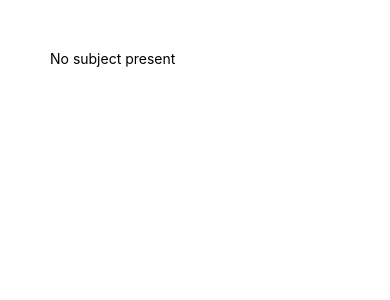
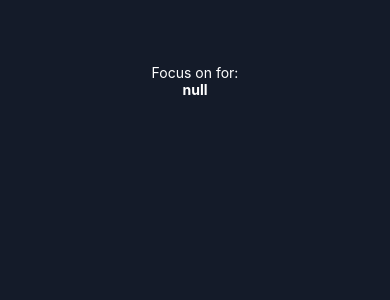
Before and after one commit to Rahul16086/focusTimeApp, a React Native app: screen / in a window 390 px wide. Shown: the top 300 px of the page. Built offline with nearby package versions, Linux system fonts and the light colour scheme.

Commit message:
Added some components, features and optimised utils

```diff
--- a/App.js
+++ b/App.js
@@ -8,22 +8,26 @@
 
 import type {Node} from 'react';
 import React, {useState} from 'react';
-import {StyleSheet, Text, View} from 'react-native';
+import {Platform, StyleSheet, View} from 'react-native';
+import Focus from './src/features/focus/Focus';
+import Timer from './src/features/timer/Timer';
+import {spacing} from './src/utils/sizes';
 
 const styles = StyleSheet.create({
   container: {
     flex: 1,
-    padding: 50,
+    backgroundColor: '#141B29',
+    paddingTop: Platform.OS === 'android' ? spacing.md : spacing.lg,
   },
 });
 const App: () => Node = () => {
-  const [focusSubject, setFocusSubject] = useState(null);
+  const [focusSubject, setFocusSubject] = useState('null');
   return (
     <View style={styles.container}>
       {focusSubject ? (
-        <Text>Hey subject present</Text>
+        <Timer focusSubject={focusSubject} />
       ) : (
-        <Text>No subject present</Text>
+        <Focus addSubject={setFocusSubject} />
       )}
     </View>
   );
--- a/package.json
+++ b/package.json
@@ -11,7 +11,8 @@
   },
   "dependencies": {
     "react": "17.0.2",
-    "react-native": "0.67.2"
+    "react-native": "0.67.2",
+    "react-native-paper": "^4.11.2"
   },
   "devDependencies": {
     "@babel/core": "^7.12.9",
--- /dev/null
+++ b/src/components/ButtonRounded.js
@@ -0,0 +1,27 @@
+import React from 'react';
+import {StyleSheet, Text, TouchableOpacity} from 'react-native';
+
+const ButtonRounded = ({style = {}, textStyle = {}, size = 125, ...props}) => {
+  const styles = StyleSheet.create({
+    radius: {
+      borderRadius: size / 2,
+      width: size,
+      height: size,
+      alignItems: 'center',
+      justifyContent: 'center',
+      borderColor: 'white',
+      borderWidth: 2,
+    },
+    text: {
+      color: 'white',
+      fontSize: size / 3,
+    },
+  });
+  return (
+    <TouchableOpacity style={[styles.radius, style]} onPress={props.onPress}>
+      <Text style={[styles.text, textStyle]}>{props.title}</Text>
+    </TouchableOpacity>
+  );
+};
+
+export default ButtonRounded;
--- /dev/null
+++ b/src/features/focus/Focus.js
@@ -0,0 +1,60 @@
+import React, {useState} from 'react';
+import {StyleSheet, Text, View} from 'react-native';
+import {TextInput} from 'react-native-paper';
+import {RootTagContext} from 'react-native/Libraries/ReactNative/RootTag';
+import ButtonRounded from '../../components/ButtonRounded';
+import {fontSize, spacing} from '../../utils/sizes';
+
+const Focus = ({addSubject}) => {
+  const [tempText, setTempText] = useState(null);
+
+  const styles = StyleSheet.create({
+    container: {
+      flex: 1,
+    },
+    titleContainer: {
+      flex: 0.5,
+      padding: spacing.md,
+      justifyContent: 'center',
+    },
+    title: {
+      color: 'white',
+      fontWeight: 'bold',
+      fontSize: fontSize.lg,
+    },
+    inputContainer: {
+      paddingTop: spacing.md,
+      flexDirection: 'row',
+      alignItems: 'center',
+    },
+    input: {
+      flex: 1,
+      marginRight: spacing.md,
+    },
+  });
+
+  return (
+    <View style={styles.container}>
+      <View style={styles.titleContainer}>
+        <Text style={styles.title}>What would you like to focus on?</Text>
+        <View style={styles.inputContainer}>
+          <TextInput
+            style={styles.input}
+            onSubmitEditing={({nativeEvent}) => {
+              setTempText(nativeEvent.text);
+            }}
+          />
+          <ButtonRounded
+            title={'+'}
+            size={50}
+            onPress={() => {
+              addSubject(tempText);
+            }}
+          />
+        </View>
+      </View>
+    </View>
+  );
+};
+
+export default Focus;
--- /dev/null
+++ b/src/features/timer/Timer.js
@@ -0,0 +1,30 @@
+import React from 'react';
+import {StyleSheet, Text, View} from 'react-native';
+import {spacing} from '../../utils/sizes';
+
+const Timer = ({focusSubject}) => {
+  const styles = StyleSheet.create({
+    container: {
+      flex: 1,
+    },
+    title: {
+      color: 'white',
+      textAlign: 'center',
+    },
+    subject: {
+      color: 'white',
+      textAlign: 'center',
+      fontWeight: 'bold',
+    },
+  });
+  return (
+    <View style={styles.container}>
+      <View style={{paddingTop: spacing.xxl}}>
+        <Text style={styles.title}>Focus on for:</Text>
+        <Text style={styles.subject}>{focusSubject}</Text>
+      </View>
+    </View>
+  );
+};
+
+export default Timer;
--- /dev/null
+++ b/src/utils/sizes.js
@@ -0,0 +1,16 @@
+export const fontSize = {
+  sm: 8,
+  md: 16,
+  lg: 24,
+  xl: 32,
+  xxl: 40,
+  xxxl: 80,
+};
+export const spacing = {
+  sm: 8,
+  md: 16,
+  lg: 24,
+  xl: 32,
+  xxl: 40,
+  xxxl: 80,
+};
```
Also changed, not shown: 1 other file (tests, documents, lock files or other folders).
